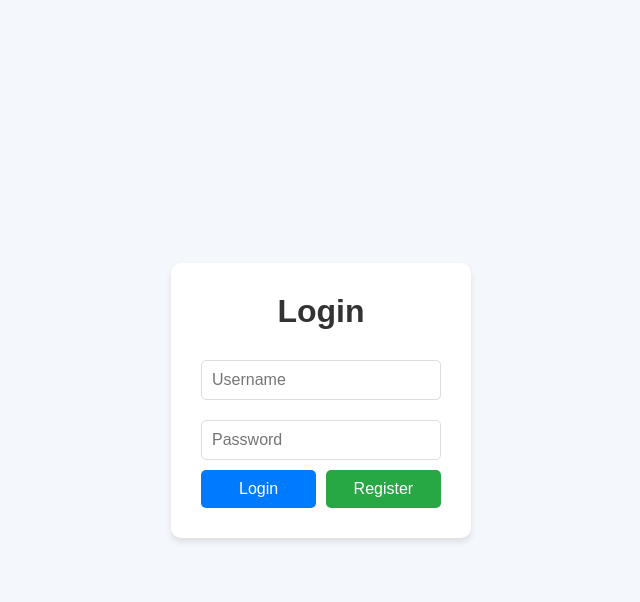
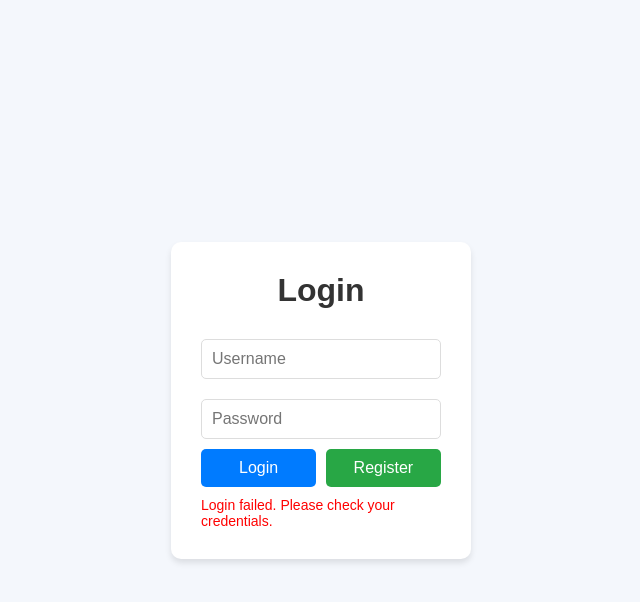
Before and after one commit to kamrani733/mern-login, a React (Create React App) app in the folder frontend/: page / in a window 1280 px wide. Both pictures are taken after a click on the button "Login". Shown: the top 602 px of the page, without its empty margins (319-959 px from the left). Built offline with nearby package versions, Linux system fonts and the light colour scheme; no server answers.

Commit message:
add error

```diff
--- a/frontend/src/App.css
+++ b/frontend/src/App.css
@@ -28,11 +28,28 @@
   box-shadow: 0 4px 6px rgba(0, 0, 0, 0.1);
   width: 300px;
 }
+.error-message {
+  color: red; /* Default to red for error */
+  font-size: 14px;
+  margin-top: 10px;
+}
+
+/* If the message is success, change the color */
+.success-message {
+  color: green;
+  font-size: 14px;
+  margin-top: 10px;
+}
 
 .form-title {
   text-align: center;
   color: #333;
   margin-bottom: 20px;
+}
+.error-message {
+  color: red;
+  font-size: 14px;
+  margin-top: 10px;
 }
 
 .input-field {
--- a/frontend/src/App.js
+++ b/frontend/src/App.js
@@ -7,6 +7,7 @@
   const [password, setPassword] = useState("");
   const [isLoggedIn, setIsLoggedIn] = useState(false);
   const [isRegistered, setIsRegistered] = useState(false);
+  const [error, setError] = useState(""); // Add an error state
 
   const handleLogin = async () => {
     try {
@@ -16,8 +17,9 @@
       });
       alert(`Login successful!`);
       setIsLoggedIn(true);
+      setError(""); // Reset error if login is successful
     } catch (err) {
-      alert("Login failed");
+      setError("Login failed. Please check your credentials."); // Show error message
     }
   };
 
@@ -29,8 +31,9 @@
       });
       alert("User registered");
       setIsRegistered(true);
+      setError(""); // Reset error if registration is successful
     } catch (err) {
-      alert("Registration failed");
+      setError("Registration failed. Please try again."); // Show error message
     }
   };
 
@@ -62,6 +65,9 @@
               Register
             </button>
           </div>
+
+          {error && <p className="error-message">{error}</p>} {/* Show error message */}
+
         </>
       </div>
     </div>
```
Also changed, not shown: 1 other file (tests, documents, lock files or other folders).
